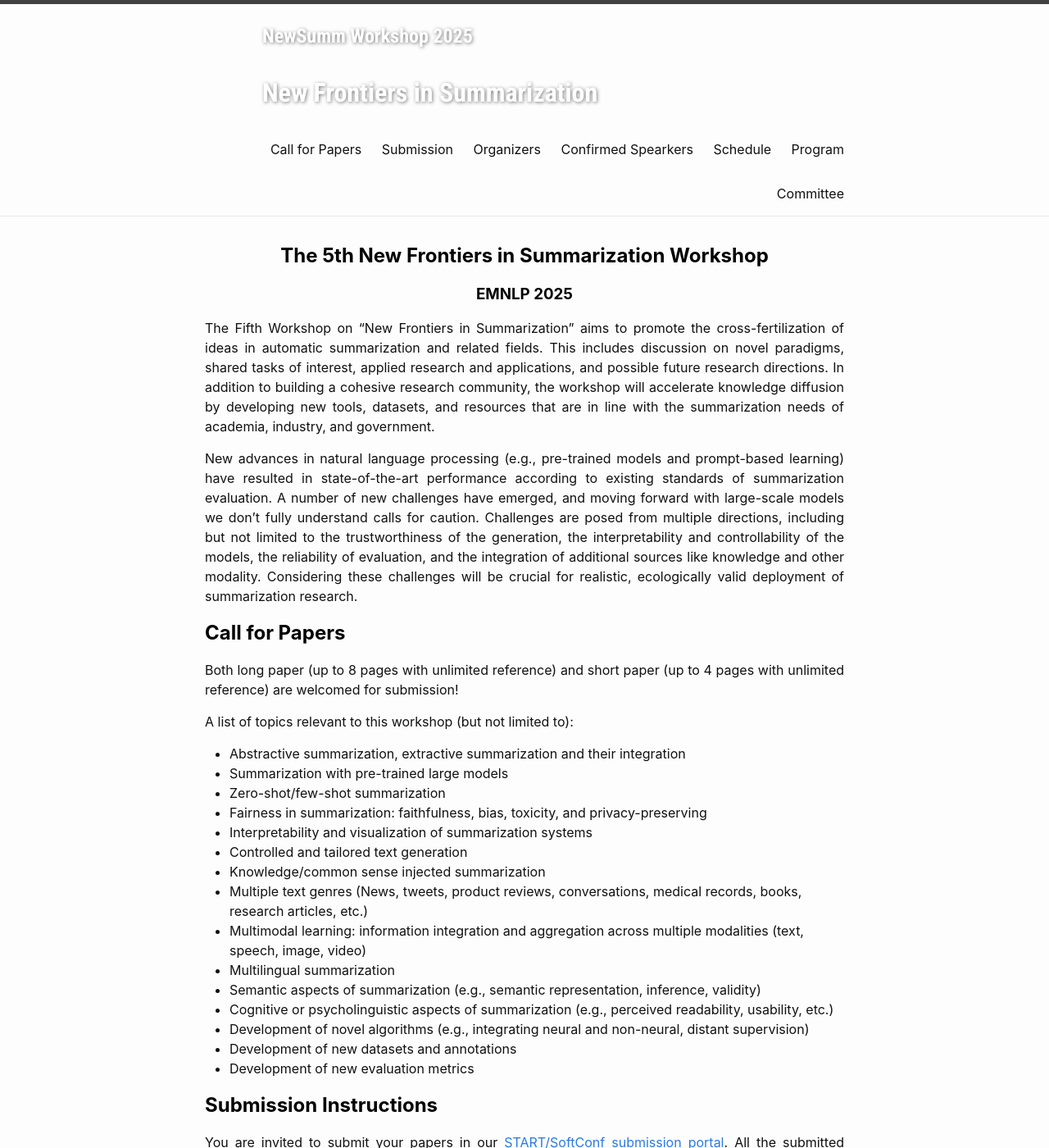
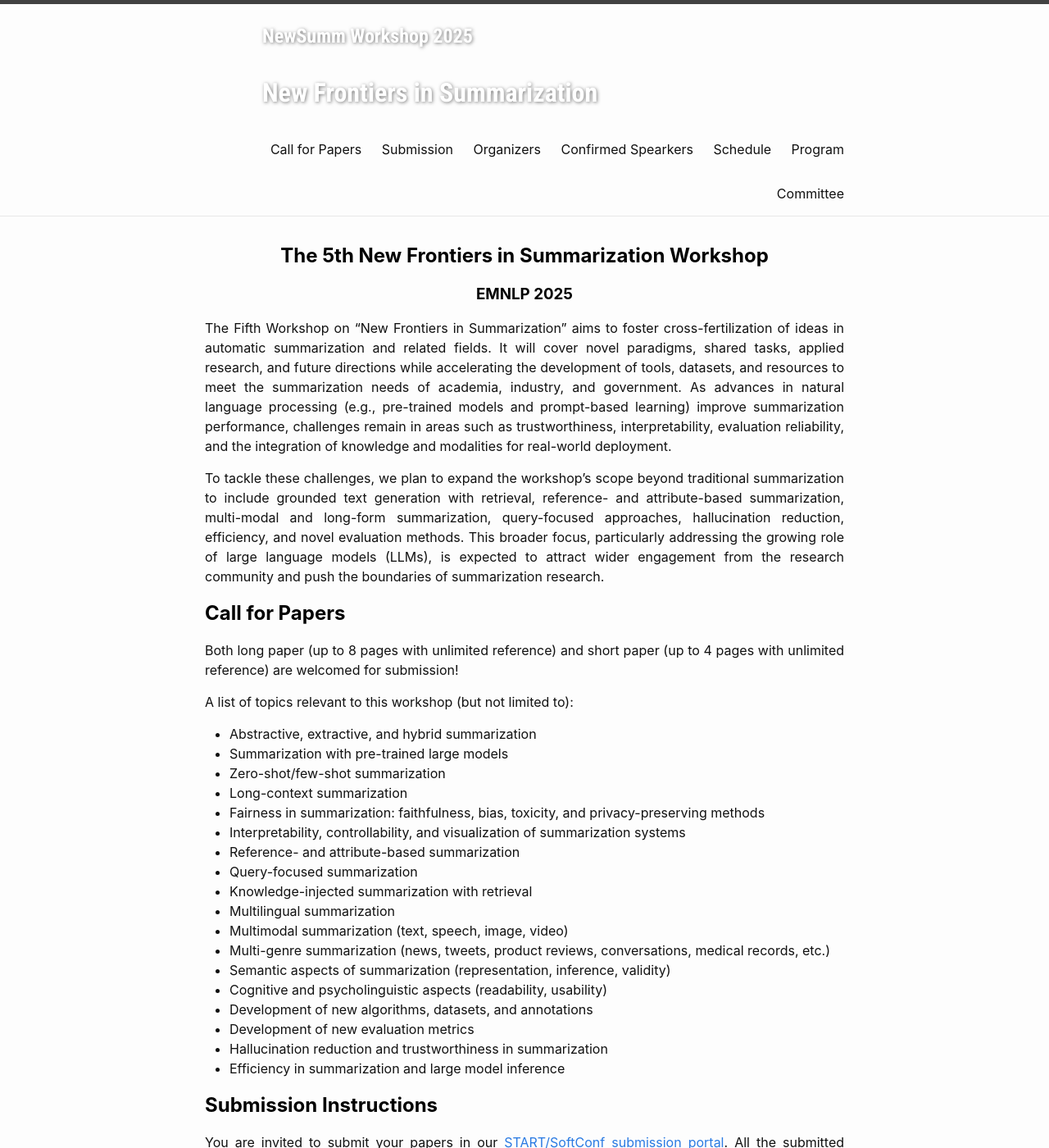
Before and after one commit to newsumm/2025, a Jekyll site: the page built from index.md, in a window 1280 px wide and 1400 px high. Shown: the whole window at 82% size. Built offline with Jekyll 4.4.1, drawn with Linux system fonts in a browser that asks for light colours; some of the changed text lies outside the part shown.

Commit message:
Update index.md

```diff
--- a/index.md
+++ b/index.md
@@ -13,9 +13,10 @@ layout: home
 <h2 class="blackpar_title"> The 5th New Frontiers in Summarization Workshop </h2>
 <h3 class="blackpar_title"> EMNLP 2025 </h3>
 </center>
-The Fifth Workshop on "New Frontiers in Summarization" aims to promote the cross-fertilization of ideas in automatic summarization and related fields. This includes discussion on novel paradigms, shared tasks of interest, applied research and applications, and possible future research directions. In addition to building a cohesive research community, the workshop will accelerate knowledge diffusion by developing new tools, datasets, and resources that are in line with the summarization needs of academia, industry, and government.
+The Fifth Workshop on "New Frontiers in Summarization" aims to foster cross-fertilization of ideas in automatic summarization and related fields. It will cover novel paradigms, shared tasks, applied research, and future directions while accelerating the development of tools, datasets, and resources to meet the summarization needs of academia, industry, and government. As advances in natural language processing (e.g., pre-trained models and prompt-based learning) improve summarization performance, challenges remain in areas such as trustworthiness, interpretability, evaluation reliability, and the integration of knowledge and modalities for real-world deployment.
 
-New advances in natural language processing (e.g., pre-trained models and prompt-based learning) have resulted in state-of-the-art performance according to existing standards of summarization evaluation. A number of new challenges have emerged, and moving forward with large-scale models we don't fully understand calls for caution. Challenges are posed from multiple directions, including but not limited to the trustworthiness of the generation, the interpretability and controllability of the models, the reliability of evaluation, and the integration of additional sources like knowledge and other modality. Considering these challenges will be crucial for realistic, ecologically valid deployment of summarization research.
+To tackle these challenges, we plan to expand the workshop's scope beyond traditional summarization to include grounded text generation with retrieval, reference- and attribute-based summarization, multi-modal and long-form summarization, query-focused approaches, hallucination reduction, efficiency, and novel evaluation methods. This broader focus, particularly addressing the growing role of large language models (LLMs), is expected to attract wider engagement from the research community and push the boundaries of summarization research.
+
 
 
 
@@ -28,38 +29,42 @@ Both long paper (up to 8 pages with unlimited reference) and short paper (up to
 
 A list of topics relevant to this workshop (but not limited to):
 
-- Abstractive summarization, extractive summarization and their integration
+- Abstractive, extractive, and hybrid summarization
 - Summarization with pre-trained large models
 - Zero-shot/few-shot summarization
-- Fairness in summarization: faithfulness, bias, toxicity, and privacy-preserving
-- Interpretability and visualization of summarization systems
-- Controlled and tailored text generation
-- Knowledge/common sense injected summarization
-- Multiple text genres (News, tweets, product reviews, conversations, medical records, books, research articles, etc.)
-- Multimodal learning: information integration and aggregation across multiple modalities (text, speech, image, video)
+- Long-context summarization
+- Fairness in summarization: faithfulness, bias, toxicity, and privacy-preserving methods
+- Interpretability, controllability, and visualization of summarization systems
+- Reference- and attribute-based summarization
+- Query-focused summarization
+- Knowledge-injected summarization with retrieval
 - Multilingual summarization
-- Semantic aspects of summarization (e.g., semantic representation, inference, validity)
-- Cognitive or psycholinguistic aspects of summarization (e.g., perceived readability, usability, etc.)
-- Development of novel algorithms (e.g., integrating neural and non-neural, distant supervision)
-- Development of new datasets and annotations
+- Multimodal summarization (text, speech, image, video)
+- Multi-genre summarization (news, tweets, product reviews, conversations, medical records, etc.)
+- Semantic aspects of summarization (representation, inference, validity)
+- Cognitive and psycholinguistic aspects (readability, usability)
+- Development of new algorithms, datasets, and annotations
 - Development of new evaluation metrics
+- Hallucination reduction and trustworthiness in summarization
+- Efficiency in summarization and large model inference
+
 
 
 
 
 <h2 class="blackpar_title" id="Submission">Submission Instructions</h2>
-You are invited to submit your papers in our <a href='https://www.softconf.com/emnlp2023/newsumm2023/'>START/SoftConf submission portal</a>. All the submitted papers have to be anonymous for double-blind review. The content of the paper should not be longer than 8 pages for long papers and 4 pages for short papers, strictly following the <a href='https://2023.aclweb.org/calls/main_conference/#paper-submission-policies'>ACL 2023 style templates</a>, with the mandatory limitation section not counting towards the page limit. Supplementary and appendices (either as separate files or appended after the main submission) are allowed. We encourage code link submissions for the camera-ready version.
+You are invited to submit your papers in our <a href='https://www.softconf.com/emnlp2025/newsumm2025/'>START/SoftConf submission portal</a>. All the submitted papers have to be anonymous for double-blind review. The content of the paper should not be longer than 8 pages for long papers and 4 pages for short papers, strictly following the <a href='https://aclrollingreview.org/authors'>ACL style templates</a>, with the mandatory limitation section not counting towards the page limit. Supplementary and appendices (either as separate files or appended after the main submission) are allowed. We encourage code link submissions for the camera-ready version.
 
   <h3 class="sub_section_title"><strong>Dual Submission</strong></h3>
 
-NewSumm 2023 will allow double submission as long as the authors make a decision before camera-ready. We will not consider any paper that overlaps significantly in content or results with papers that will be (or have been) published elsewhere. Authors submitting more than one paper to NewSumm 2023 must ensure that their submissions do not overlap significantly (>25%) with each other in content or results. Authors can submit up to 100 MB of supplementary materials separately. Authors are highly encouraged to submit their codes for reproducibility purposes.
+NewSumm 2025 will allow double submission as long as the authors make a decision before camera-ready. We will not consider any paper that overlaps significantly in content or results with papers that will be (or have been) published elsewhere. Authors submitting more than one paper to NewSumm 2025 must ensure that their submissions do not overlap significantly (>25%) with each other in content or results. Authors can submit up to 100 MB of supplementary materials separately. Authors are highly encouraged to submit their codes for reproducibility purposes.
 
 
   <h3 class="sub_section_title"><strong>Fast-Track Submission</strong></h3>
 If your paper has been reviewed by ACL, EMNLP, EACL, or ARR and the average rating is higher than 2.5 (either avg soundness or excitement score), the paper is qualified to be submitted to the fast-track. In the appendix, please include the reviews and a short statement discussing what parts of the paper have been revised.
 
 
-ACL Rolling Review (ARR) Submissions: Our workshop also welcomes submissions from ARR. Authors of any papers that are submitted to ARR and have their meta review ready may submit their papers and reviews for consideration for the workshop until 10 October 2023. This should include submissions to ARR for the 15 August deadline. The decision of publication will be announced by 17 October 2023. The commitment should be done via the workshop submission website: <a href='https://www.softconf.com/emnlp2023/newsumm2023/'>START/SoftConf submission portal</a> ("ACL Rolling Review Commitment" submission type)
+ACL Rolling Review (ARR) Submissions: Our workshop also welcomes submissions from ARR. Authors of any papers that are submitted to ARR and have their meta review ready may submit their papers and reviews for consideration for the workshop until 10 October 2025. This should include submissions to ARR for the 15 August deadline. The decision of publication will be announced by 17 October 2025. The commitment should be done via the workshop submission website: <a href='https://www.softconf.com/emnlp2025/newsumm2025/'>START/SoftConf submission portal</a> ("ACL Rolling Review Commitment" submission type)
 
 
 <h3 class="sub_section_title"><strong>Non-archival Option</strong></h3>
```
Also changed, not shown: other parts of index.md (+5 -5 lines).
